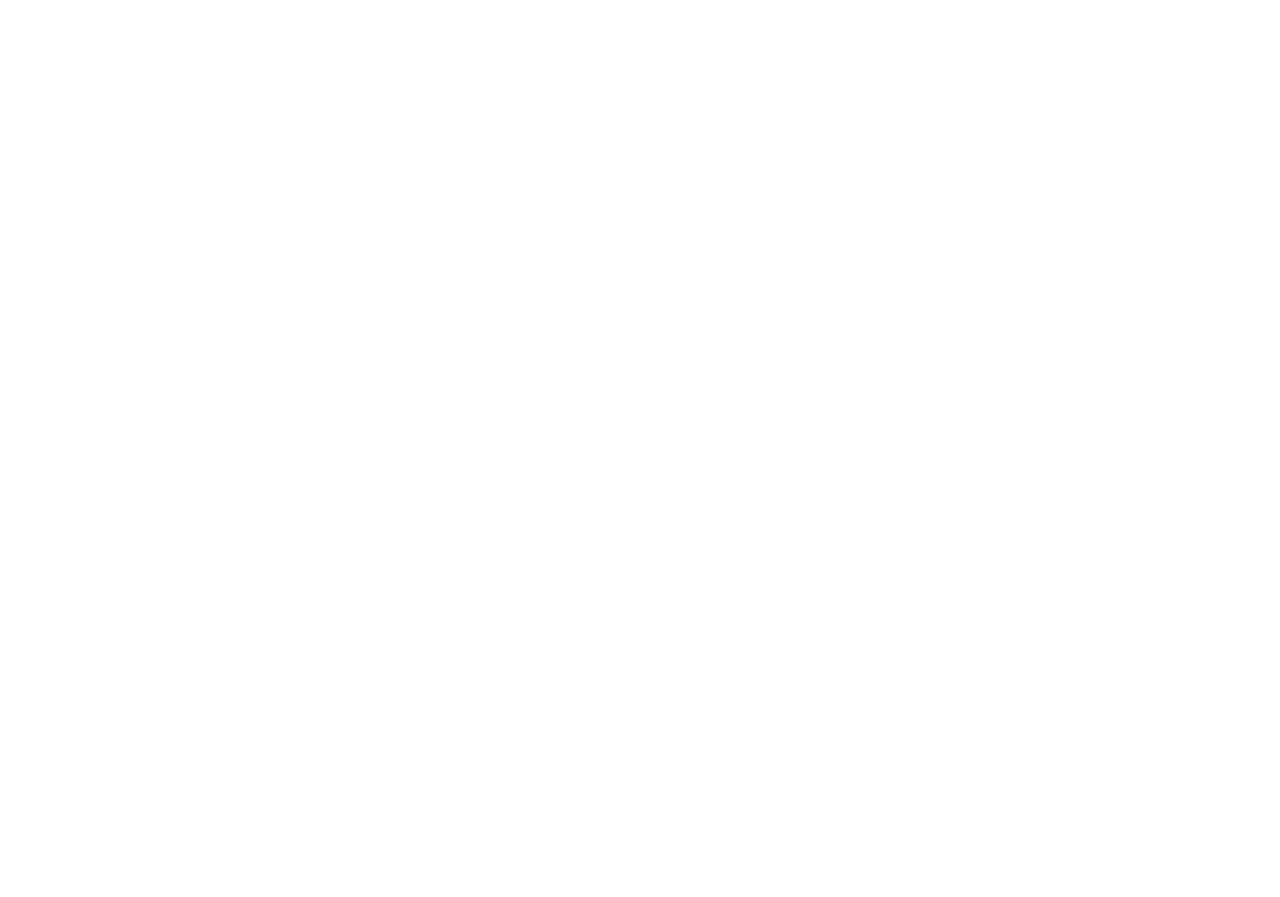
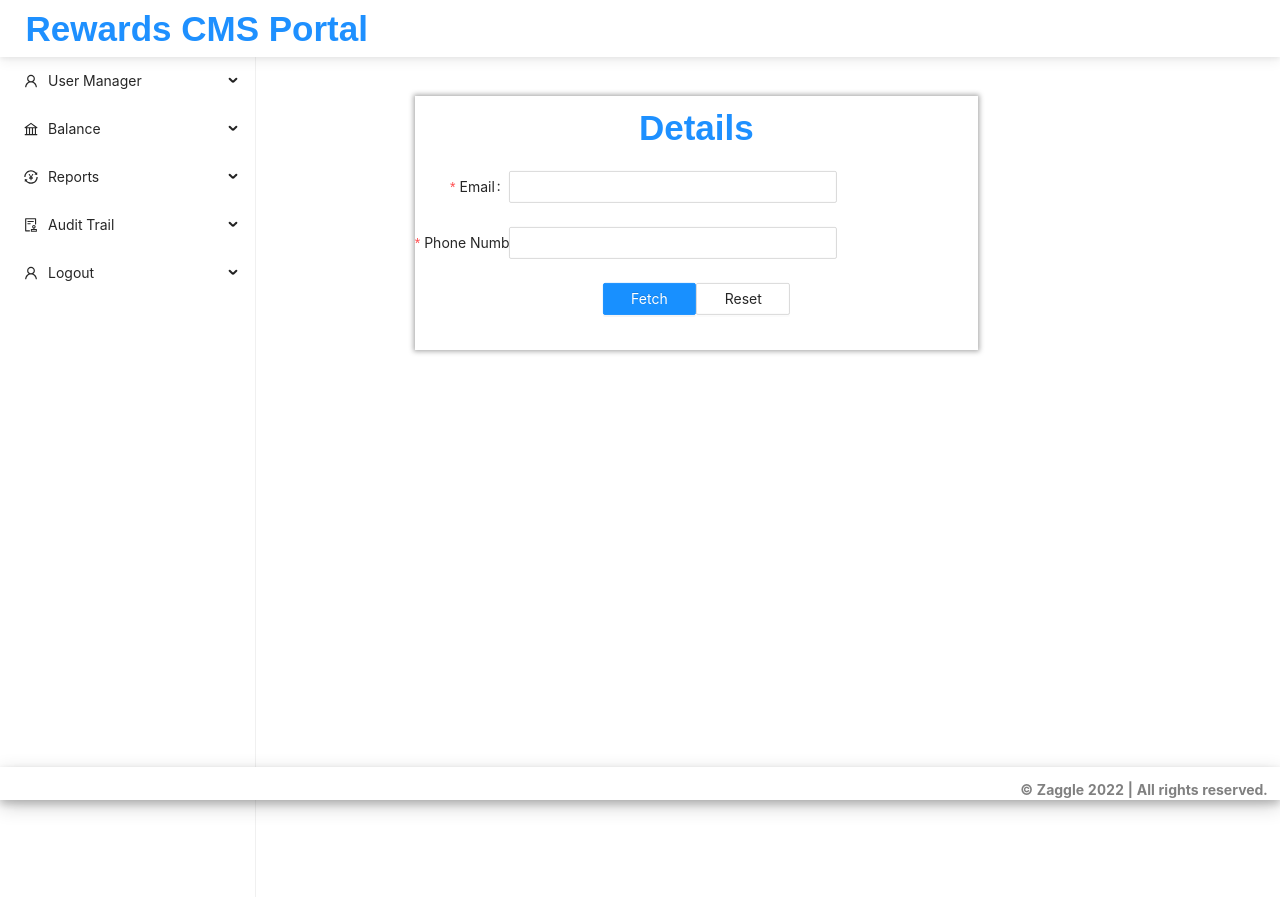
Before and after one commit to simplesanskar49/TSRTC, a React (Create React App) app: page /FetchHistory in a window 1280 px wide. Before the commit this address had no page. Before the commit the page ends 800 px from the top, so only its background shows below. Built offline with nearby package versions, Linux system fonts and the light colour scheme.

Commit message:
Reward History

```diff
--- a/src/AppRoutes.js
+++ b/src/AppRoutes.js
@@ -10,7 +10,7 @@ import ViewBank from './components/ViewBank';
 import ViewGroup from './components/ViewGroup';
 import ViewTransactions from './components/ViewTransactions';
 import SearchByDate from './components/SearchByDate';
-import HistoryReport from './components/HistoryReport';
+import FetchHistory from './components/FetchHistory';
 import SearchAuditByDate from './components/SearchAuditByDate';
 import CreateUser from './components/CreateUser';
 import Home from './components/Home';
@@ -21,6 +21,7 @@ import Viewuser from './components/Viewuser';
 import Updateuser from './components/Updateuser';
 import Fetchbalance from './components/Fetchbalance';
 import Forgotpassword from './components/Forgotpassword';
+import RewardHistory from './components/RewardHistory';
 
 function AppRoutes() {
   return (
@@ -37,7 +38,7 @@ function AppRoutes() {
             <Route path='/group/view' element={<ViewGroup/>}/>
             <Route path='/reports/transactions/view' element={<ViewTransactions/>}/>
             <Route path='/reports/searchByDate' element={<SearchByDate/>}/>
-            <Route path='/reports/history' element={<HistoryReport/>}/>
+            <Route path='/FetchHistory' element={<FetchHistory/>}/>
             <Route path='/audit/searchByDate' element={<SearchAuditByDate/>}/>
             <Route path='/Fetchbalance' element={<Fetchbalance />} />
             <Route path='/Checkbalance/' element={<Checkbalance />} />
@@ -46,6 +47,7 @@ function AppRoutes() {
             <Route path='/Updateuser' element={<Updateuser />} />
             <Route path='/home' element={<Logout/>}/>
             <Route path='/Forgotpassword' element={<Forgotpassword/>}/>
+            <Route path='/RewardHistory/' element={<RewardHistory />} />
         </Routes>
     </>
   )
--- /dev/null
+++ b/src/components/FetchHistory.jsx
@@ -0,0 +1,105 @@
+import React from "react";
+import SideNavbar from "./SideNavbar";
+import Navigation from "./Navigation";
+import "../css/fetch.css";
+import Footer from "./Footer";
+import RewardHistory from "./RewardHistory";
+import {
+  Form,
+  Input,
+  Button,
+  Select
+} from "antd";
+import axios from "axios";
+import { Link, useNavigate } from "react-router-dom";
+
+const { Option } = Select;
+const layout = {
+  labelCol: {
+    span: 8,
+  },
+  wrapperCol: {
+    span: 16,
+  },
+};
+const tailLayout = {
+  wrapperCol: {
+    offset: 8,
+    span: 16,
+  },
+};
+
+function FetchHistory() {
+  const [form] = Form.useForm();
+  const navigate = useNavigate();
+  const onFinish = (values) => {
+    console.log(values);
+    navigate('/RewardHistory',{state:{values}});
+  };
+
+  const onReset = () => {
+    form.resetFields();
+  };
+  const onCheck = () =>{
+
+  }
+
+
+  return (
+    <div className="createUser">
+      <div>
+        <Navigation status={true} />
+      </div>
+      <div>
+        <SideNavbar />
+      </div>
+
+
+      <div className="userForm1">
+      <Form  className="form1"
+          labelCol={{ span: 4 }}
+          wrapperCol={{ span: 14 }}  form={form} name="control-hooks" onFinish={onFinish}>
+            <div><center><h1>Details</h1></center></div>
+            <br />
+      <Form.Item
+        name="email"
+        label="Email"
+        rules={[
+          {
+            required: true,
+          },
+        ]}
+      >
+        <Input />
+      </Form.Item>
+      <Form.Item
+        name="phone"
+        label="Phone Number"
+        rules={[
+          {
+            required: true,
+
+          },
+        ]}
+      >
+        <Input />
+      </Form.Item>
+      <Form.Item {...tailLayout}>
+        <Button type="primary" htmlType="submit">
+          Fetch
+        </Button>
+        <Button htmlType="button" onClick={onReset}>
+          Reset
+        </Button>
+
+      </Form.Item>
+    </Form>
+      </div>
+
+      <div>
+        <Footer />
+      </div>
+    </div>
+  );
+}
+export default FetchHistory;
--- a/src/components/HistoryReport.jsx
+++ /dev/null
@@ -1,25 +0,0 @@
-import React from 'react'
-import SideNavbar from "./SideNavbar";
-import Navigation from "./Navigation";
-import {Row, Col } from 'antd';
-const HistoryReport = () => {
-  return (
-    <div>
-      <div>
-          <Navigation status={true} />
-      </div>
-      <div>
-          <Row type="flex" align="top" justify="start">
-              <Col xs={24} sm={24} md={6} lg={6} xl={6}>
-                  <SideNavbar />
-              </Col>
-              <Col xs={24} sm={24} md={17} lg={17} xl={17} className='abcd'>
-                <center><label>Under Maintenance</label></center>
-                </Col>
-                </Row>
-      </div>
-    </div>
-  )
-}
-
-export default HistoryReport
--- /dev/null
+++ b/src/components/RewardHistory.js
@@ -0,0 +1,115 @@
+import React,{useEffect,useState}from 'react';
+import {Row, Col, Form,Button} from 'antd';
+import SideNavbar from "./SideNavbar";
+import Navigation from "./Navigation";
+import "../css/fetch.css";
+import {useLocation} from 'react-router-dom';
+import { Pagination } from 'antd';
+import Footer from './Footer';
+import "../components/viewUser.css";
+import {Table} from 'antd';
+import axios from "axios"
+import { PropertySafetyFilled } from '@ant-design/icons';
+
+
+const columns = [
+
+    {
+      title: 'Date-Time',
+      dataIndex: 'dateTime',
+      key: 'dateTime',
+
+    },
+    {
+      title: 'Reedem Points',
+      dataIndex: 'redeemPoints',
+      key: 'redeemPoints',
+    },
+    {
+      title: 'Balance',
+      dataIndex: 'availBalanceBeforeRedeem',
+      key: 'availBalanceBeforeRedeem',
+    },
+
+  ];
+
+function RewardHistory() {
+  const location = useLocation();
+
+    // console.log(this.props.location.state.employee);
+    //     // Simple POST request with a JSON body using fetch
+    //     const requestOptions = {
+    //         method: 'POST',
+    //         headers: { 'Content-Type': 'application/json' },
+    //         body: JSON.stringify({ "email": email, "mobileNumber":phone})
+    //     };
+    //     fetch('http://localhost:8092/usr/RewardsProgram/v1/100010/getBalance', requestOptions)
+    //         .then(response => response.json())
+    //         .then(data => this.setState({ email: data.email ,lastUpdateDateTime:data.lastUpdateDateTime}));
+
+
+    const [users1, setUsers] = useState([]);
+    const users = [];
+    const loadUsers = async () => {
+
+      const result = await axios.get("http://localhost:8092/usr/RewardsProgram/v1/100010/getReedemHistory");
+      console.log(result.data);
+      console.log(result.data.length());
+      for(var i=0;i<result.data.length;i++){
+        // if(result.data[i].email === location.state.values.email ){
+          {
+          users.push(result.data[i]);
+        }
+      }
+      setUsers(users);
+    }
+
+    useEffect(() => {
+
+      loadUsers()
+
+    }, [])
+
+
+    return (
+        <div>
+            <div>
+                <Navigation status={true} />
+            </div>
+            <div>
+                <Row type="flex" align="top" justify="start">
+                    <Col xs={24} sm={24} md={6} lg={6} xl={6}>
+                        <SideNavbar />
+                    </Col>
+                    <Col xs={24} sm={24} md={17} lg={17} xl={17} className='abcd'>
+                    <br></br>
+                    <table  style={{ height: '250px' , width:'950px'}}  border="0" id="maintable">
+                        <tr bgcolor="#1E90FF" width="100%" >
+                            <h2>
+                               <font color="white"> <center>User Details</center></font>
+                            </h2>
+                        </tr>
+                        <tr width="100%"><br></br></tr>
+                        <tr>
+                         <td>
+                        {/*<table class="ui inverted blue table" width="50%">*/}
+
+                    <div> <center>
+                    <Table style={{ height: '250px', width:'90%' }} id="customers" dataSource={users1} columns={columns} /></center>
+
+                    </div>
+
+                    <br />
+                    </td></tr></table>
+
+                    </Col>
+                </Row></div>
+
+            <div className="footerBottom">
+                <Footer />
+            </div>
+        </div>
+    );
+}
+
+export default RewardHistory;
--- a/src/components/SideNavbar.jsx
+++ b/src/components/SideNavbar.jsx
@@ -78,7 +78,7 @@ const SideNavbar = () => {
         navigate('/reports/searchByDate');
         break;
       case '11':
-        navigate('/reports/history');
+        navigate('/FetchHistory');
         break;
       case '12':
         navigate('/audit/searchByDate');
```
